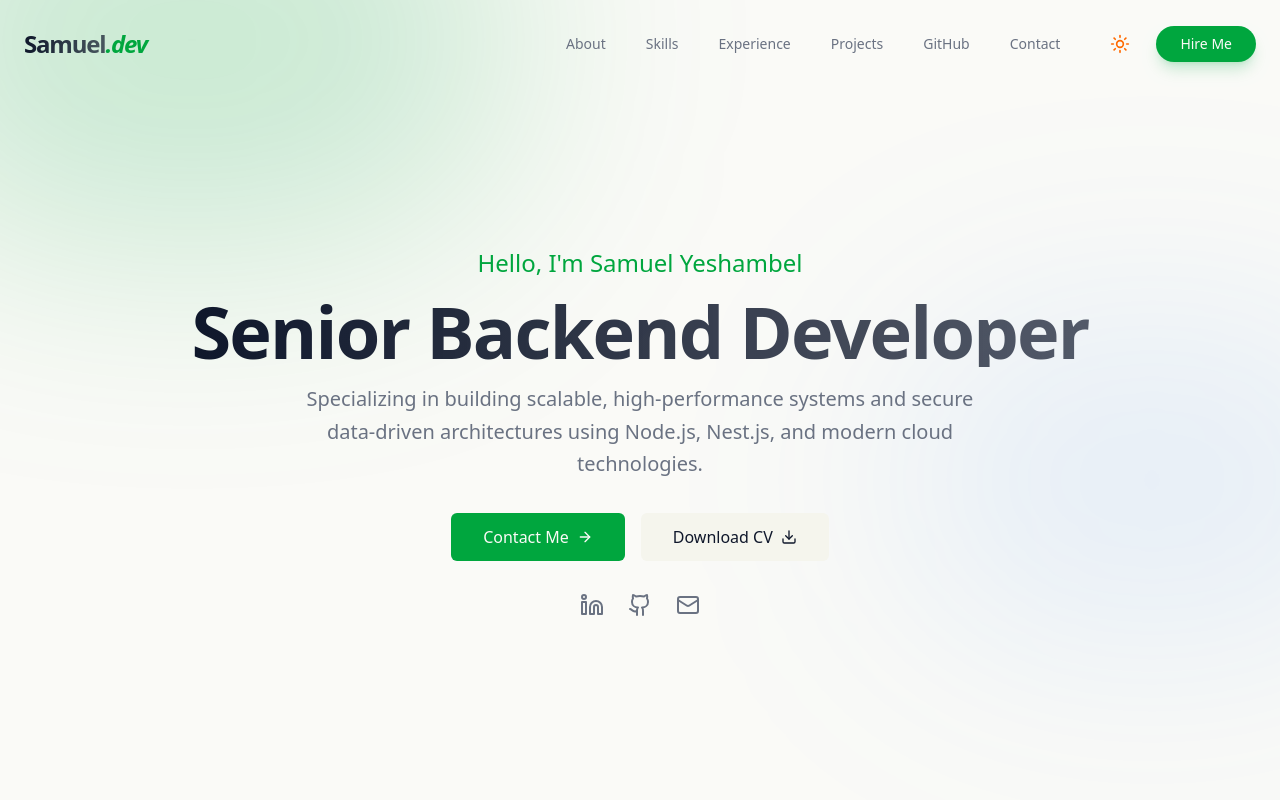
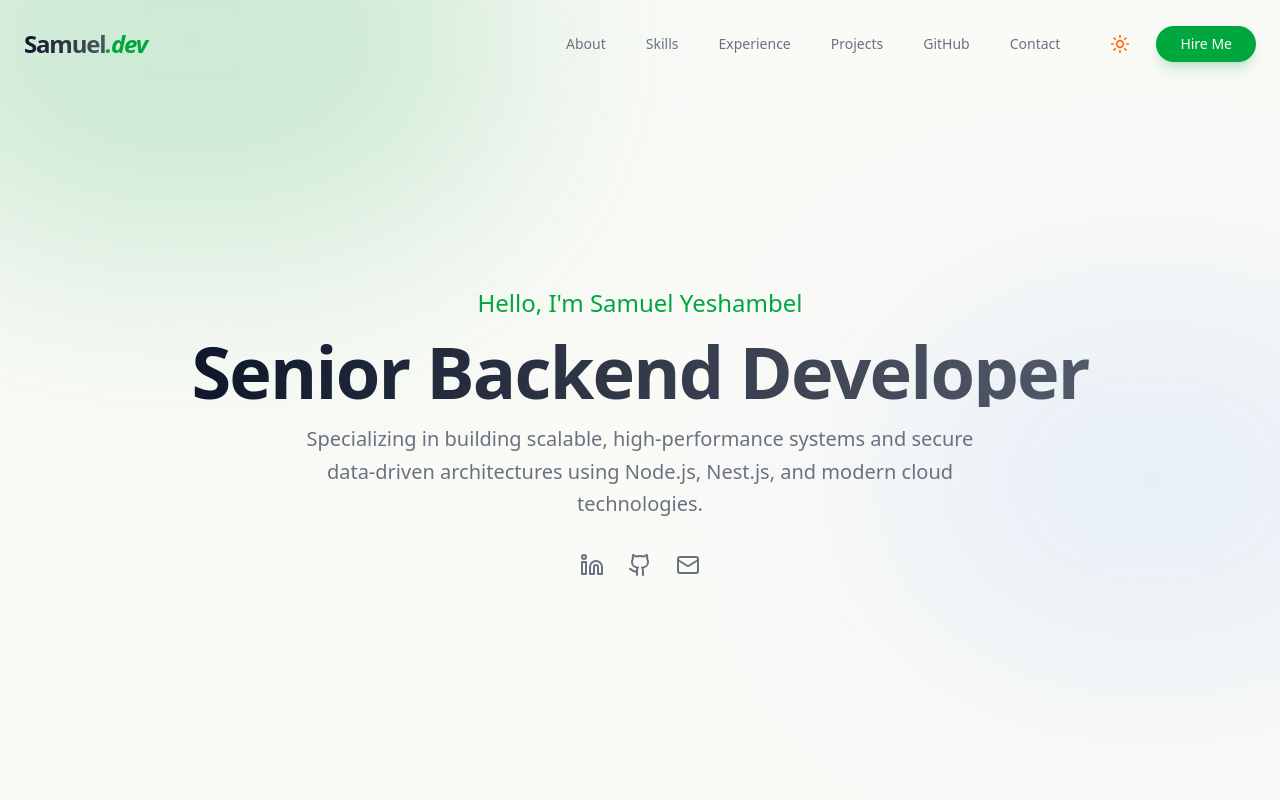
Before and after one commit to sami-yesha/Personl-Portfolio, a Next.js app: page / in a window 1280 px wide. Shown: the top 800 px of the page. Built offline with nearby package versions, Linux system fonts and the light colour scheme.

Commit message:
add open graph meta tags

```diff
--- a/src/components/Hero.tsx
+++ b/src/components/Hero.tsx
@@ -31,7 +31,7 @@ export function Hero() {
               Specializing in building scalable, high-performance systems and secure data-driven architectures using Node.js, Nest.js, and modern cloud technologies.
             </p>
           </motion.div>
-
+{/*
           <motion.div
             initial={{ opacity: 0, y: 20 }}
             animate={{ opacity: 1, y: 0 }}
@@ -44,7 +44,7 @@ export function Hero() {
             <Button size="lg" variant="secondary" className="h-12 px-8 text-base">
               Download CV <Download className="ml-2 h-4 w-4" />
             </Button>
-          </motion.div>
+          </motion.div> */}
 
           <motion.div
             initial={{ opacity: 0, scale: 0.9 }}
--- a/src/components/theme-toggle.tsx
+++ b/src/components/theme-toggle.tsx
@@ -25,7 +25,7 @@ export function ThemeToggle() {
       variant="ghost"
       size="icon"
       onClick={() => setTheme(isDark ? "light" : "dark")}
-      className="relative rounded-full h-10 w-10 hover:bg-secondary transition-colors"
+      className="relative rounded-full h-10 w-10 hover:bg-secondary transition-colors cursor-pointer"
       aria-label="Toggle theme"
     >
       <motion.div
```
